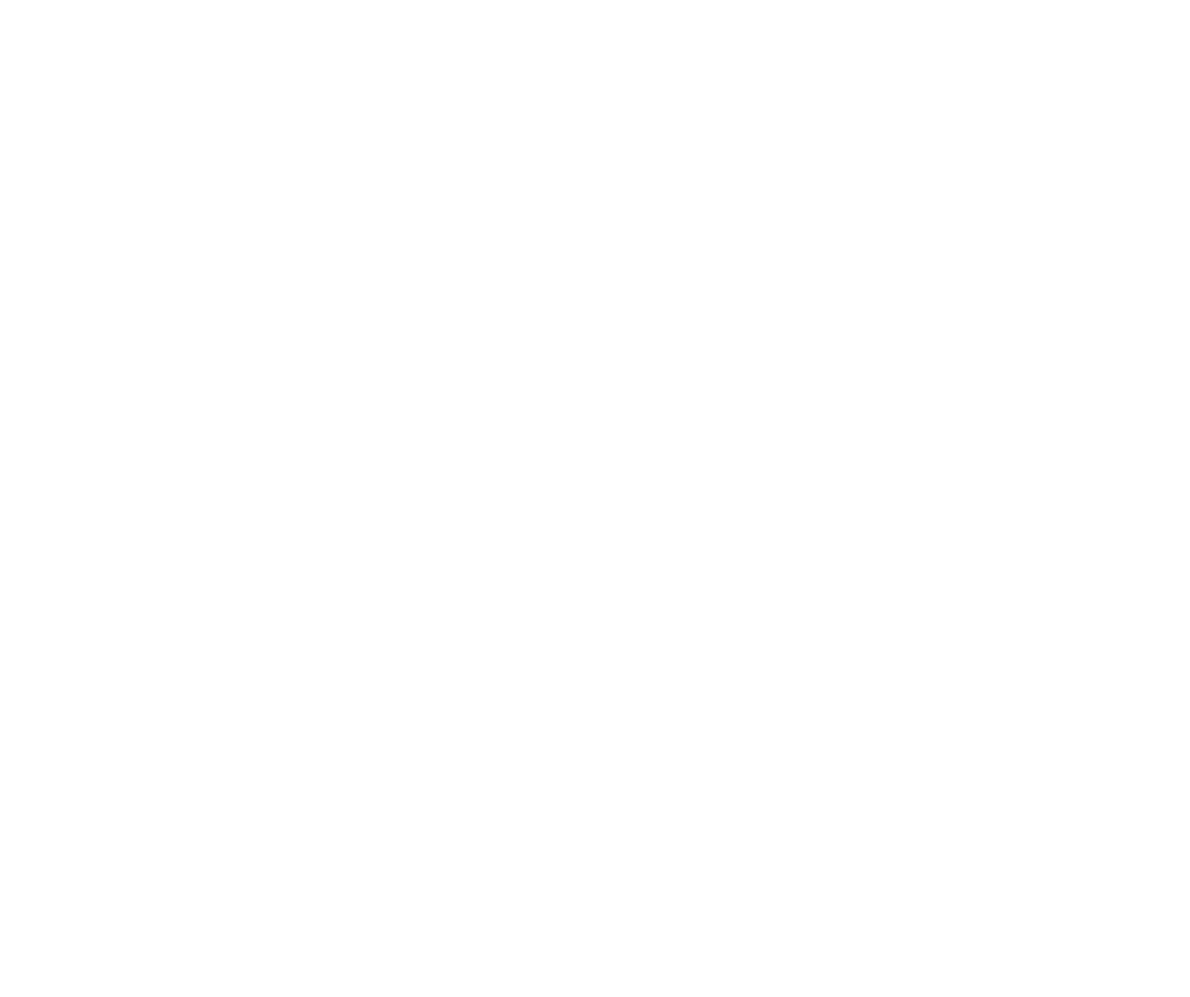
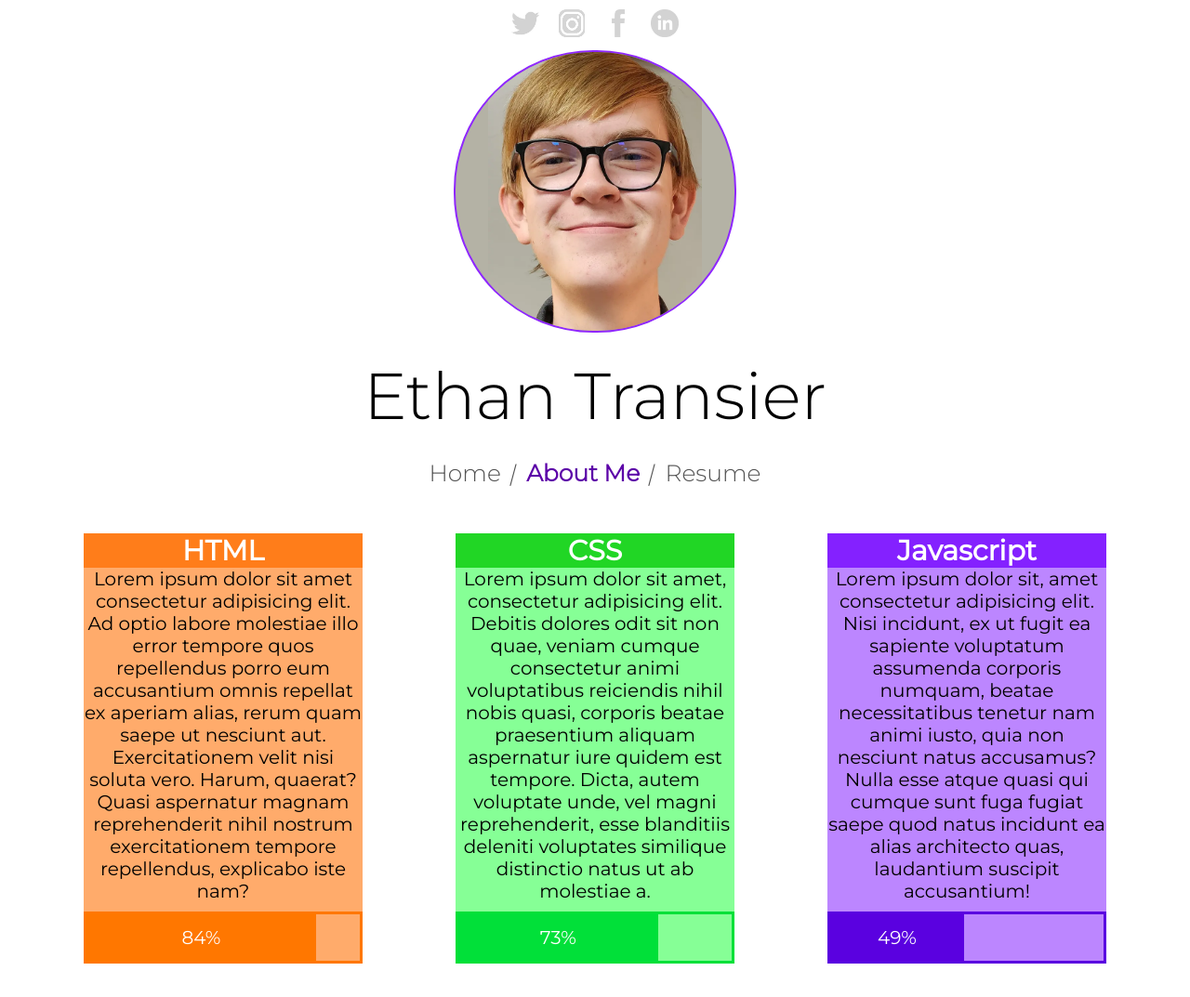
Before and after one commit to EthanTransier/portfolio, a plain HTML site: page about/about.html in a window 1280 px wide. Shown: the whole page at 93% size. Before the commit the page ends 800 px from the top, so only its background shows below. Drawn offline with Linux system fonts and the light colour scheme.

Commit message:
Added more to the About Me Page

```diff
--- a/about/about.css
+++ b/about/about.css
@@ -0,0 +1,229 @@
+* {
+    margin: 0px;
+    padding: 0px;
+}
+
+.mainContentContainer {
+    text-align: center;
+    display: flex;
+    justify-content: center;
+    flex-direction: column;
+    align-items: center;
+}
+
+.logoLinksContainer {
+    display: flex;
+    flex-direction: row;
+    align-items: center;
+    gap: 20px;
+}
+
+.logoImage {
+    width: 30px;
+    height: 30px;
+    margin-top: 10px;
+}
+
+.instagramImage {
+    filter: brightness(125%);
+}
+
+.mainContentTitle {
+    width: 100%;
+    font-size: 70px;
+    font-weight: normal;
+    font-family: montserrat-light;
+    color: black;
+    margin-top: 25px;
+    margin-bottom: 25px;
+}
+
+.profilePicture {
+    height: 300px;
+    width: 300px;
+    border-radius: 150px;
+    margin-top: 10px;
+    border-color: rgb(143, 39, 255);
+    border-width: 2px;
+    border-style: solid;
+    object-fit: contain;
+    background-color: #b4b2a5;
+}
+
+/* FONTS */
+@font-face {
+    font-family: montserrat-regular;
+    src: url(../montserrat/static/Montserrat-Regular.ttf);
+}
+
+@font-face {
+    font-family: montserrat-light;
+    src: url(../montserrat/static/Montserrat-Light.ttf);
+}
+
+@font-face {
+    font-family: montserrat-bold;
+    src: url(../montserrat/static/Montserrat-Bold.ttf);
+}
+
+.mainLinksContainer {
+    font-family: montserrat-light;
+    font-size: 25px;
+    color: rgb(83, 83, 83);
+    padding-bottom: 25px;
+    display: flex;
+    flex-direction: row;
+}
+
+.mainLinksContainer a {
+    color: rgb(83, 83, 83);
+    text-decoration: none;
+}
+
+.mainLinksContainer a:hover {
+    color: rgb(92, 0, 168);
+}
+
+#purpleText {
+    color: rgb(92, 0, 168);
+    font-weight: 600;
+}
+
+.linkDividers {
+    transform: skew(-15deg, 0deg);
+    margin-left: 10px;
+    margin-right: 10px;
+}
+
+.downArrow {
+    width: 2px;
+    height: 65px;
+    background-color: rgb(83, 83, 83);
+    margin-bottom: 25px;
+    margin-top: 5px;
+
+}
+
+.downArrowColored {
+    width: 2px;
+    height: 20px;
+    background-color: rgb(143, 39, 255);
+    margin-bottom: 600px;
+    position: absolute;
+    animation: downArrowAnimation 1s infinite linear;
+    box-shadow: 0px 0px 1px 0.5px rgb(143, 39, 255);
+}
+
+@keyframes downArrowAnimation {
+    0% {
+        margin-bottom: 625px;
+    }
+
+    100% {
+        margin-bottom: 445px;
+    }
+}
+
+.whiteBoxDownArrow {
+    background-color: white;
+    width: 10px;
+    height: 25px;
+    position: absolute;
+    margin-bottom: 450px;
+}
+
+.whiteBoxDownArrowTop {
+    background-color: white;
+    width: 10px;
+    height: 25px;
+    position: absolute;
+    margin-bottom: 625px;
+    z-index: 5;
+}
+
+.codingBoxesContainer{
+    display: flex;
+    flex-direction: row;
+    gap: 100px;
+    margin-top: 25px;
+}
+.codingBox{
+    width: 300px;
+    font-family: montserrat-regular;
+    font-size: 20px;
+}
+.codingTitle{
+    width: 100%;
+    color: white;
+}
+.htmlTitle{
+    background-color: rgba(255, 111, 0, 0.754);
+}
+.htmlInfoBox{
+    background-color: rgba(255, 148, 66, 0.781);
+}
+.htmlPercentageBox{
+    width: 294px;
+    height: 50px;
+    border: rgb(255, 119, 0) 3px solid;
+    margin-top: 10px;
+    display: flex;
+}
+.htmlPercentage{
+    height: 100%;
+    width: calc(294px * 0.84);
+    background-color: rgb(255, 119, 0);
+    color: white;
+    text-align: center;
+    display: flex;
+    justify-content: center;
+    align-items: center;
+}
+.cssTitle{
+    background-color: rgba(0, 201, 0, 0.754);
+}
+.cssInfoBox {
+    background-color: rgba(101, 255, 121, 0.781);
+}
+.cssPercentageBox {
+    width: 294px;
+    height: 50px;
+    border: rgb(1, 224, 57) 3px solid;
+    margin-top: 10px;
+    display: flex;
+}
+
+.cssPercentage {
+    height: 100%;
+    width: calc(294px * 0.73);
+    background-color: rgb(1, 224, 57);
+    color: white;
+    text-align: center;
+    display: flex;
+    justify-content: center;
+    align-items: center;
+}
+.javascriptTitle{
+    background-color: rgba(115, 0, 255, 0.754);
+}
+.javascriptInfoBox {
+    background-color: rgba(170, 101, 255, 0.781);
+}
+.javascriptPercentageBox {
+    width: 294px;
+    height: 50px;
+    border: rgb(90, 1, 224) 3px solid;
+    margin-top: 10px;
+    display: flex;
+}
+
+.javascriptPercentage {
+    height: 100%;
+    width: calc(294px * 0.49);
+    background-color: rgb(90, 1, 224);
+    color: white;
+    text-align: center;
+    display: flex;
+    justify-content: center;
+    align-items: center;
+}
--- a/about/about.html
+++ b/about/about.html
@@ -0,0 +1,61 @@
+<!DOCTYPE html>
+<html lang="en">
+<head>
+    <meta charset="UTF-8">
+    <meta http-equiv="X-UA-Compatible" content="IE=edge">
+    <meta name="viewport" content="width=device-width, initial-scale=1.0">
+    <link rel="stylesheet" href="./about.css">
+    <title>Document</title>
+</head>
+<body>
+    <body onload="scrolled()">
+        <!-- MAIN CONTENT AREA -->
+        <div class="mainContentContainer">
+
+            <div class="logoLinksContainer">
+                <a href=""><img src="../images/twitterLogo.jpg" alt="" class="logoImage"></a>
+                <a href=""><img src="../images/instagramLogo.png" alt="" class="logoImage instagramImage"></a>
+                <a href=""><img src="../images/facebookLogo.png" alt="" class="logoImage"></a>
+                <a href=""><img src="../images/linkedInLogo.jpg" alt="" class="logoImage"></a>
+            </div>
+
+            <img src="../images/selfie.webp" alt="Image of ME" class="profilePicture">
+            <!-- Title for the main content area, which is just the name -->
+            <h1 class="mainContentTitle">
+                Ethan Transier
+            </h1>
+            <div class="mainLinksContainer">
+                <a href="../index.html" class="mainLink">Home</a>
+                <div class="linkDividers">|</div>
+                <a href="../about/about.html" class="mainLink" id="purpleText">About Me</a>
+                <div class="linkDividers">|</div>
+                <a href="../resume/resume.html">Resume</a>
+            </div>
+            <div class="codingBoxesContainer">
+                <div class="htmlInfoBox codingBox">
+                    <h2 class="htmlTitle codingTitle">HTML</h2>
+                    Lorem ipsum dolor sit amet consectetur adipisicing elit. Ad optio labore molestiae illo error tempore quos repellendus porro eum accusantium omnis repellat ex aperiam alias, rerum quam saepe ut nesciunt aut. Exercitationem velit nisi soluta vero. Harum, quaerat? Quasi aspernatur magnam reprehenderit nihil nostrum exercitationem tempore repellendus, explicabo iste nam?
+                    <div class="htmlPercentageBox">
+                        <div class="htmlPercentage">84%</div>
+                    </div>
+                </div>
+                <div class="cssInfoBox codingBox">
+                    <h2 class="cssTitle codingTitle">CSS</h2>
+                    Lorem ipsum dolor sit amet, consectetur adipisicing elit. Debitis dolores odit sit non quae, veniam cumque consectetur animi voluptatibus reiciendis nihil nobis quasi, corporis beatae praesentium aliquam aspernatur iure quidem est tempore. Dicta, autem voluptate unde, vel magni reprehenderit, esse blanditiis deleniti voluptates similique distinctio natus ut ab molestiae a.
+                    <div class="cssPercentageBox">
+                        <div class="cssPercentage">73%</div>
+                    </div>
+                </div>
+                <div class="javascriptInfoBox codingBox">
+                    <h2 class="javascriptTitle codingTitle">Javascript</h2>
+                    Lorem ipsum dolor sit, amet consectetur adipisicing elit. Nisi incidunt, ex ut fugit ea sapiente voluptatum assumenda corporis numquam, beatae necessitatibus tenetur nam animi iusto, quia non nesciunt natus accusamus? Nulla esse atque quasi qui cumque sunt fuga fugiat saepe quod natus incidunt ea alias architecto quas, laudantium suscipit accusantium!
+                    <div class="javascriptPercentageBox">
+                        <div class="javascriptPercentage">49%</div>
+                    </div>
+                </div>
+            </div>
+            <br>
+            <br>
+    </body>
+</body>
+</html>
--- a/index.css
+++ b/index.css
@@ -6,9 +6,22 @@
     text-align: center;
     display: flex;
     justify-content: center;
-    margin-left: 55px;
     flex-direction: column;
     align-items: center;
+}
+.logoLinksContainer{
+    display: flex;
+    flex-direction: row;
+    align-items: center;
+    gap: 20px;
+}
+.logoImage{
+    width: 30px;
+    height: 30px;
+    margin-top: 10px;
+}
+.instagramImage{
+    filter: brightness(125%);
 }
 .mainContentTitle{
     width: 100%;
@@ -24,7 +37,12 @@
     height: 300px;
     width: 300px;
     border-radius: 150px;
-    margin-top: 50px;
+    margin-top: 10px;
+    border-color: rgb(143, 39, 255);
+    border-width: 2px;
+    border-style: solid;
+    object-fit:contain;
+    background-color: #b4b2a5;
 }
 
 /* FONTS */
@@ -72,11 +90,7 @@
     width: 14px;
     height: 400px;
     position: relative;
-    background-color: rgb(223, 0, 0);
-    /* -webkit-transform: skew(-15deg, 0deg) translateX(-42px);
-    -moz-transform: skew(-15deg, 0deg) translateX(-42px);
-    -o-transform: skew(-15deg, 0deg) translateX(-42px);
-    -ms-transform: skew(-15deg, 0deg) translateX(-42px); */
+    background-color: rgb(92, 0, 168);
     transform: skew(-15deg, 0deg) translateX(-44px);
     z-index: 9;
 }
@@ -85,11 +99,7 @@
     width: 15px;
     height: 400px;
     position: relative;
-    background-color: rgb(255, 58, 58);
-    /* -webkit-transform: skew(-15deg, 0deg) translateX(-55px);
-    -moz-transform: skew(-15deg, 0deg) translateX(-55px);
-    -o-transform: skew(-15deg, 0deg) translateX(-55px);
-    -ms-transform: skew(-15deg, 0deg) translateX(-55px); */
+    background-color: rgb(143, 39, 255);
     transform: skew(-15deg, 0deg) translateX(-68px);
     z-index: 9;
 }
@@ -98,11 +108,7 @@
     width: 15px;
     height: 400px;
     position: relative;
-    background-color: rgb(223, 0, 0);
-    /* -webkit-transform: skew(-15deg, 0deg) translateX(-42px);
-    -moz-transform: skew(-15deg, 0deg) translateX(-42px);
-    -o-transform: skew(-15deg, 0deg) translateX(-42px);
-    -ms-transform: skew(-15deg, 0deg) translateX(-42px); */
+    background-color: rgb(92, 0, 168);
     transform: skew(-15deg, 0deg) translateX(67px);
     z-index: 9;
 }
@@ -111,11 +117,7 @@
     width: 15px;
     height: 400px;
     position: relative;
-    background-color: rgb(255, 58, 58);
-    /* -webkit-transform: skew(-15deg, 0deg) translateX(-55px);
-    -moz-transform: skew(-15deg, 0deg) translateX(-55px);
-    -o-transform: skew(-15deg, 0deg) translateX(-55px);
-    -ms-transform: skew(-15deg, 0deg) translateX(-55px); */
+    background-color: rgb(143, 39, 255);
     transform: skew(-15deg, 0deg) translateX(42px);
     z-index: 9;
 }
@@ -126,11 +128,6 @@
     width: 10px;
     position: relative;
     right: 286px;
-    /* border: black 1px solid; */
-    /* -webkit-transform: skew(-15deg, 0deg) translateX(-150px);
-    -moz-transform: skew(-15deg, 0deg) translateX(-150px);
-    -o-transform: skew(-15deg, 0deg) translateX(-150px);
-    -ms-transform: skew(-15deg, 0deg) translateX(-150px); */
     transform: skew(-15deg, 0deg) translateX(-150px) scaleX(14);
 }
 
@@ -140,11 +137,6 @@
     width: 121px;
     position: relative;
     left: 202px;
-    /* border: black 1px solid; */
-    /* -webkit-transform: skew(-15deg, 0deg) translateX(-150px);
-    -moz-transform: skew(-15deg, 0deg) translateX(-150px);
-    -o-transform: skew(-15deg, 0deg) translateX(-150px);
-    -ms-transform: skew(-15deg, 0deg) translateX(-150px); */
     transform: skew(-15deg, 0deg) translateX(-150px) scaleX(1.1);
 }
 .transparentImagePartInfoBox2{
@@ -152,13 +144,16 @@
     height: 400px;
     width: 121px;
     position: relative;
-    left: 202px;
-    /* border: black 1px solid; */
-    /* -webkit-transform: skew(-15deg, 0deg) translateX(-150px);
-    -moz-transform: skew(-15deg, 0deg) translateX(-150px);
-    -o-transform: skew(-15deg, 0deg) translateX(-150px);
-    -ms-transform: skew(-15deg, 0deg) translateX(-150px); */
+    left: 375px;
     transform: skew(-15deg, 0deg) translateX(150px) scaleX(1.1);
+}
+.transparentImagePartInfoBox {
+    background-color: white;
+    height: 400px;
+    width: 10px;
+    position: relative;
+    left: 3px;
+    transform: skew(-15deg, 0deg) translateX(-150px) scaleX(14);
 }
 
 .giftText {
@@ -169,7 +164,6 @@
     align-items: center;
     font-family: montserrat-regular;
     font-size: 40px;
-    /* padding-left: 30px; */
     z-index: 10;
     color: white;
     display: flex;
@@ -186,26 +180,40 @@
     font-size: 25px;
     color: rgb(83, 83, 83);
     padding-bottom: 25px;
+    display: flex;
+    flex-direction: row;
 }
 .mainLinksContainer a{
     color: rgb(83, 83, 83);
     text-decoration: none;
 }
 
-#redText{
-    color:rgb(255, 58, 58);
+.mainLinksContainer a:hover{
+    color:rgb(92, 0, 168);
 }
+
+#purpleText{
+    color:rgb(92, 0, 168);
+    font-weight: 600;
+}
+
+.linkDividers{
+    transform: skew(-15deg, 0deg);
+    margin-left: 10px;
+    margin-right: 10px;
+}
+
 .infoBoxHider{
     width: 100%;
     height: 450px;
     background-color: white;
     position: absolute;
-    top: 525px;
+    top: 610px;
     z-index: 10;
     transform: skew(-15deg, 0deg);
 }
 .appearAnimation{
-    animation: infoBox1AppearAnimation 0.75s;
+    animation: infoBox1AppearAnimation 1s;
     animation-fill-mode: forwards;
     animation-timing-function: ease-in-out;
     animation-direction: alternate;
@@ -215,7 +223,56 @@
     0%{
        margin-right: 0px;
     }
+    99%{
+       margin-right: 185vw;
+       z-index: 10;
+    }
     100%{
-       margin-right: 185vw;
+        margin-right: 185vw;
+        display: none;
+        z-index: -10;
     }
 }
+
+.downArrow{
+    width: 2px;
+    height: 65px;
+    background-color: rgb(83, 83, 83);
+    margin-bottom: 25px;
+    margin-top: 5px;
+
+}
+.downArrowColored{
+    width: 2px;
+    height: 20px;
+    background-color: rgb(143, 39, 255);
+    margin-bottom: 600px;
+    position: absolute;
+    animation: downArrowAnimation 1s infinite linear;
+    box-shadow: 0px 0px 1px 0.5px rgb(143, 39, 255);
+}
+
+@keyframes downArrowAnimation {
+    0%{
+        margin-bottom: 625px;
+    }
+    100%{
+        margin-bottom: 445px;
+    }
+}
+
+.whiteBoxDownArrow{
+    background-color: white;
+    width: 10px;
+    height: 25px;
+    position: absolute;
+    margin-bottom: 450px;
+}
+.whiteBoxDownArrowTop {
+    background-color: white;
+    width: 10px;
+    height: 25px;
+    position: absolute;
+    margin-bottom: 625px;
+    z-index: 5;
+}
--- a/index.js
+++ b/index.js
@@ -1,6 +1,6 @@
 function scrolled(){
     console.log(window.scrollY)
-    if(window.scrollY >= 100){
+    if(window.scrollY >= 50){
         console.log("worked")
         document.getElementById("infoBoxHiderID").classList.add("appearAnimation");
     }
```
Also changed, not shown: index.html (+18 -5 lines), images/facebookLogo.png (added), images/instagramLogo.png (added), images/linkedInLogo.jpg (added), images/selfie.webp (added), images/twitterLogo.jpg (added).
